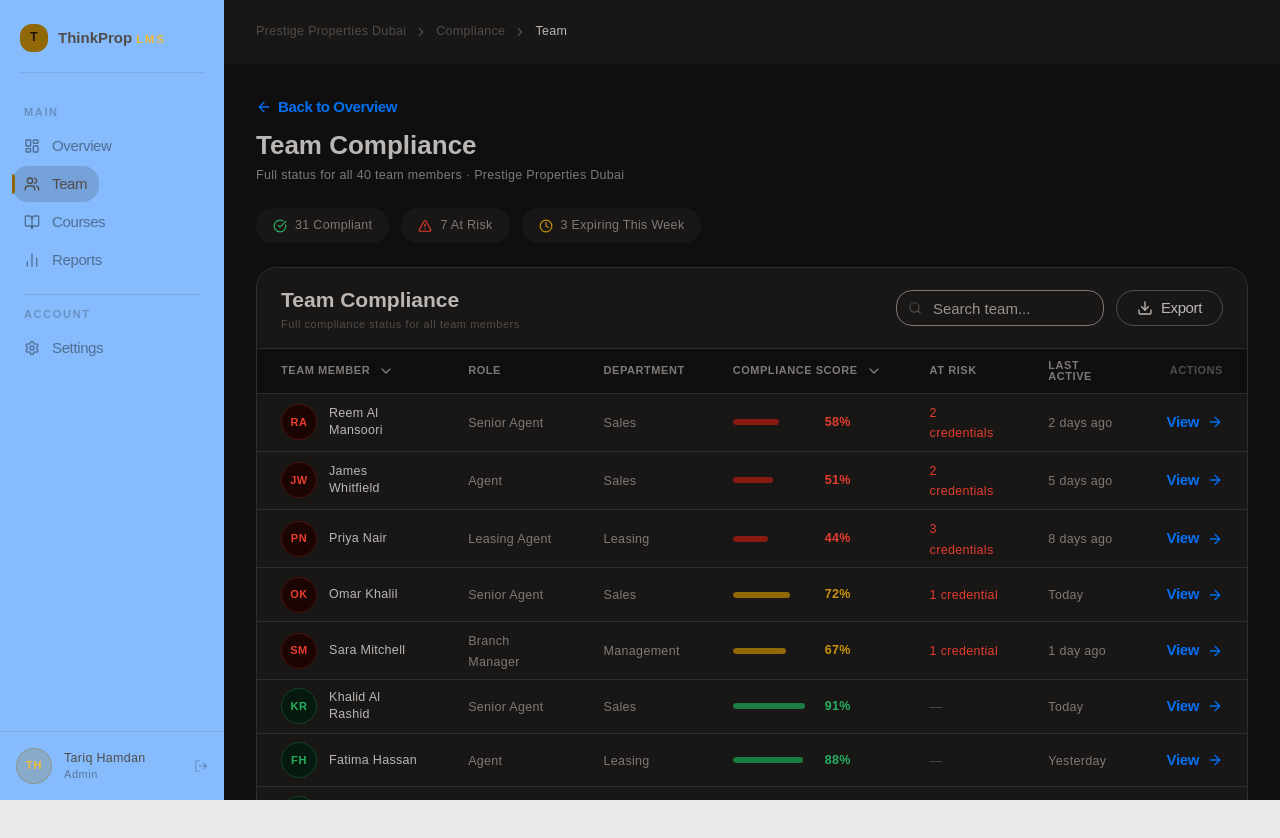
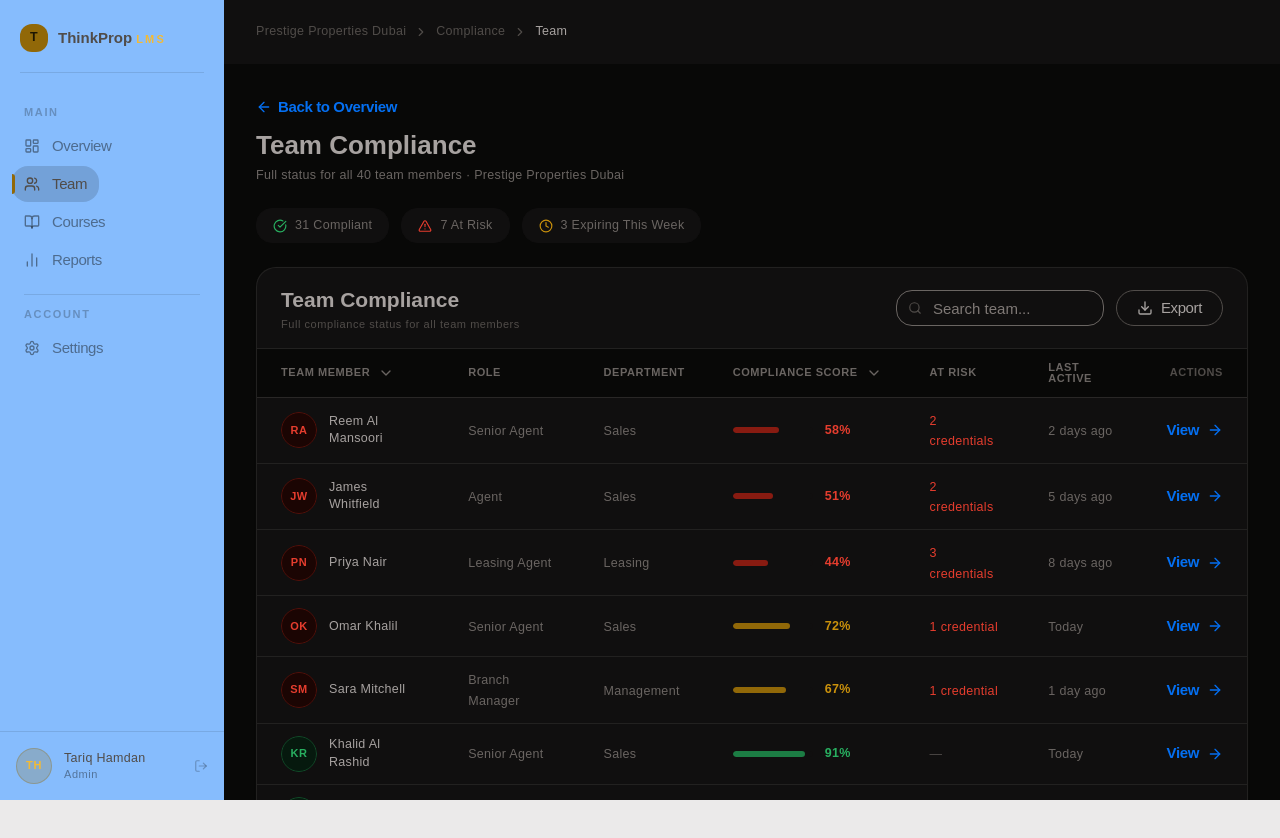
Before and after one commit to Gianeo/thinkprop, a Next.js app: page /admin/compliance/team in a window 1280 px wide. Shown: the top 838 px of the page. Built offline with nearby package versions, Linux system fonts and the light colour scheme; a web font is replaced by a local one.

Commit message:
Various 26/02/26

```diff
--- a/app/globals.css
+++ b/app/globals.css
@@ -91,9 +91,9 @@
     --accent-foreground: var(--neutral-stronger);
     --destructive: var(--destructive-base);
     --destructive-foreground: var(--destructive-weakest);
-    --border: var(--neutral-weak);
-    --border-weak: var(--neutral-weaker);
-    --border-strong: var(--neutral-base);
+    --border: var(--neutral-weak) / 0.75;
+    --border-weak: var(--neutral-weak) / 0.5;
+    --border-strong: var(--neutral-weak);
     --input: var(--neutral-weak);
     --ring: var(--primary-base);
 
@@ -124,13 +124,13 @@
     --primary-stronger: 213 97% 62%;
     --primary-strongest: 213 97% 76%;
 
-    --neutral-weakest: 24 4% 6%;
-    --neutral-weaker: 24 4% 9%;
+    --neutral-weakest: 24 4% 3%;
+    --neutral-weaker: 24 4% 6%;
     --neutral-weak: 24 4% 18%;
     --neutral-base: 24 4% 30%;
-    --neutral-strong: 24 4% 48%;
-    --neutral-stronger: 24 4% 58%;
-    --neutral-strongest: 24 4% 72%;
+    --neutral-strong: 24 4% 40%;
+    --neutral-stronger: 24 4% 48%;
+    --neutral-strongest: 24 4% 64%;
 
     --destructive-weakest: 5 78% 6%;
     --destructive-weaker: 5 78% 10%;
@@ -190,9 +190,9 @@
     --accent-foreground: var(--neutral-strongest);
     --destructive: var(--destructive-strong);
     --destructive-foreground: var(--neutral-weakest);
-    --border: var(--neutral-weak);
-    --border-weak: var(--neutral-weak);
-    --border-strong: var(--neutral-strong);
+    --border: var(--neutral-weak) / 0.8;
+    --border-weak: var(--neutral-weak) / 0.6;
+    --border-strong: var(--neutral-weak);
     --input: var(--neutral-base);
     --ring: var(--primary-base);
 
--- a/components/ui/table.tsx
+++ b/components/ui/table.tsx
@@ -73,7 +73,7 @@ const TableHead = React.forwardRef<
   <th
     ref={ref}
     className={cn(
-      "h-10 px-6 border-b text-left align-middle type-title-upper [&:has([role=checkbox])]:pr-0 *:[[role=checkbox]]:translate-y-0.5",
+      "h-12 px-6 border-b text-left align-middle type-title-upper [&:has([role=checkbox])]:pr-0 *:[[role=checkbox]]:translate-y-0.5",
       className
     )}
     {...props}
@@ -88,7 +88,7 @@ const TableCell = React.forwardRef<
   <td
     ref={ref}
     className={cn(
-      "py-2 px-6 align-middle [&:has([role=checkbox])]:pr-0 *:[[role=checkbox]]:translate-y-0.5 type-body",
+      "py-3 px-6 align-middle [&:has([role=checkbox])]:pr-0 *:[[role=checkbox]]:translate-y-0.5 type-body",
       className
     )}
     {...props}
```
